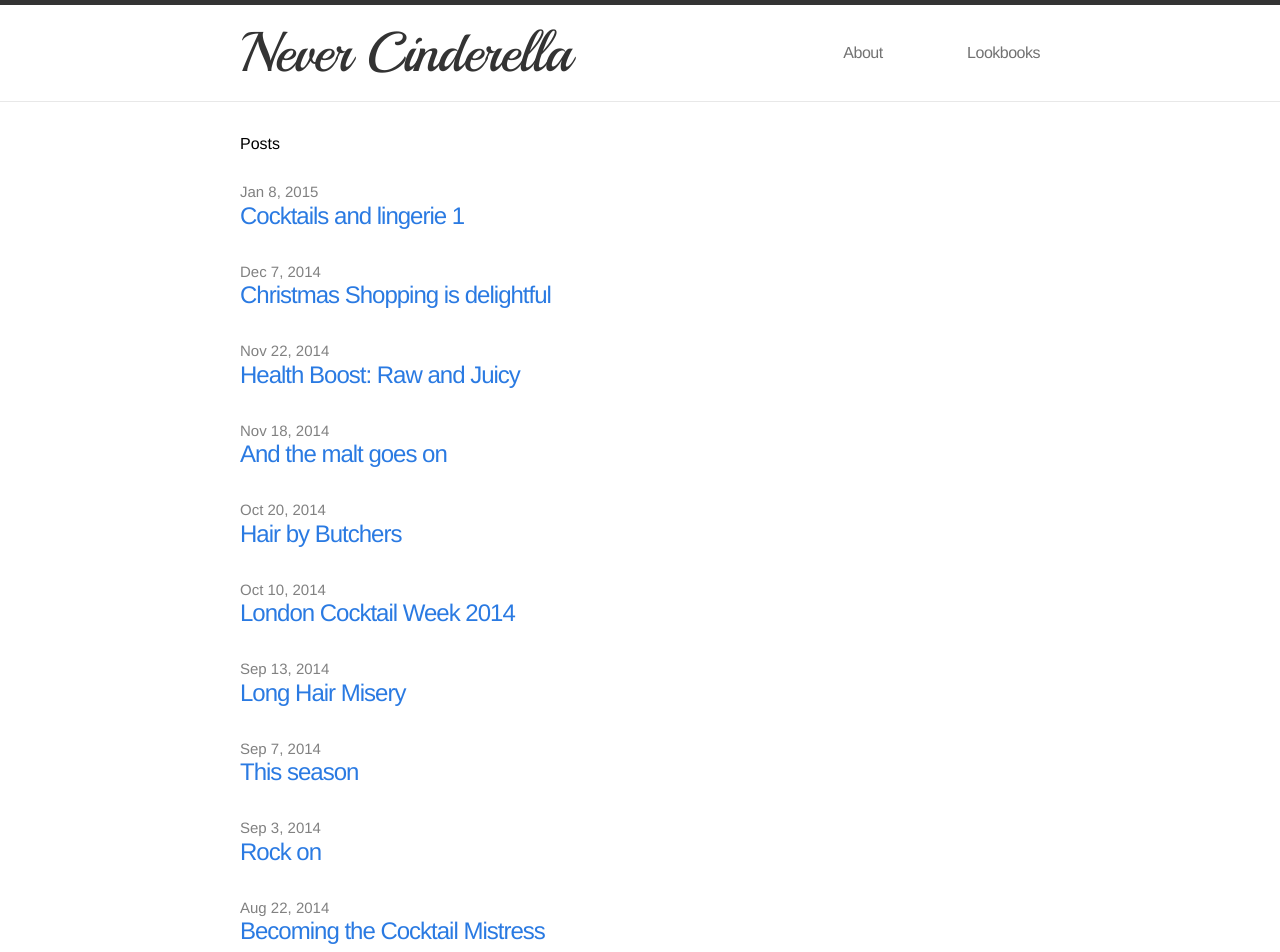
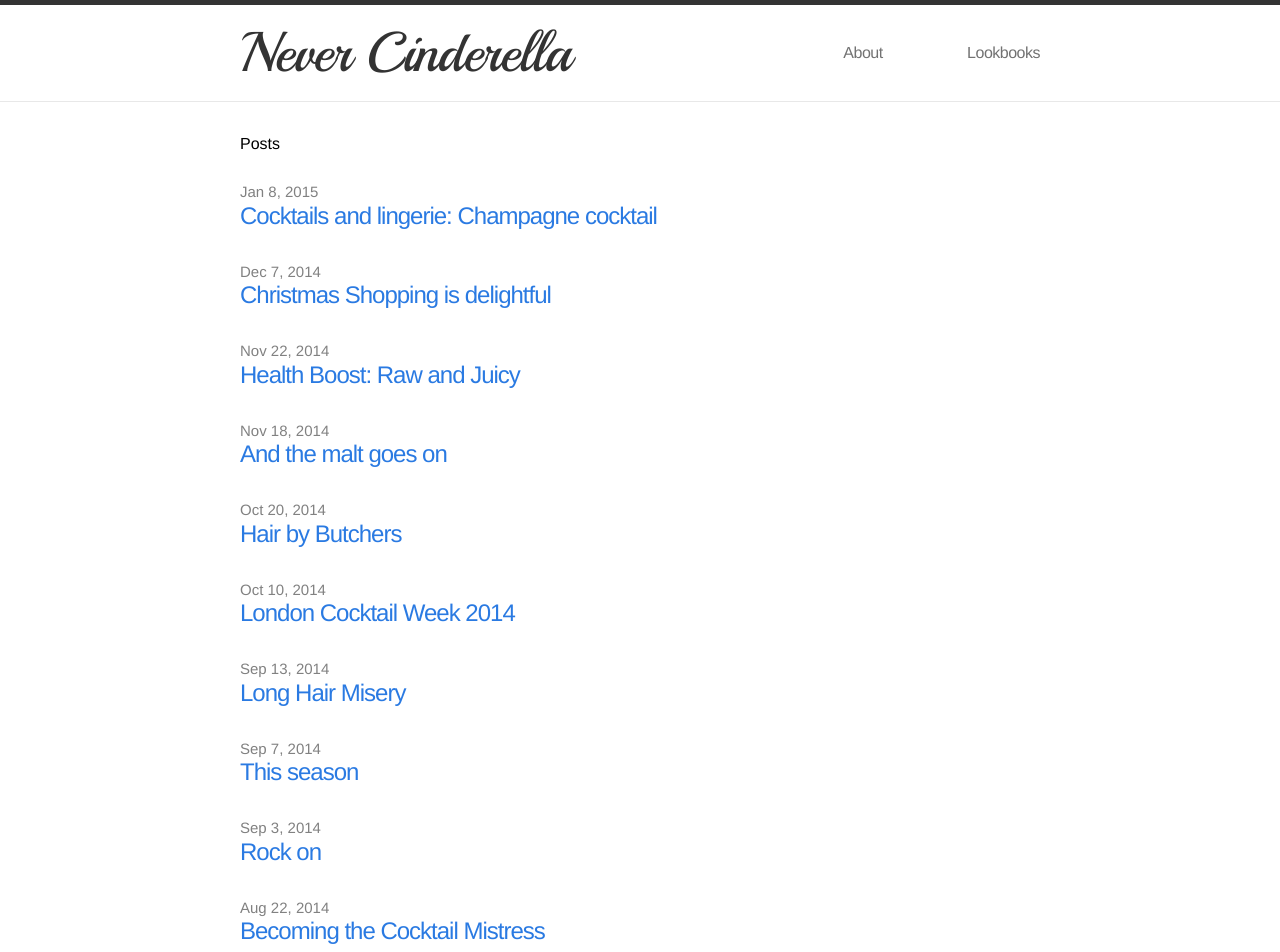
Before and after one commit to raphaelleheaf/nevercinderalla, a Jekyll site: the page built from index.html, in a window 1280 px wide. Shown: the top 952 px of the page. Built offline with Jekyll 4.4.1, drawn with Linux system fonts in a browser that asks for light colours; comment, search, counter and statistics services are not loaded.

Commit message:
blog amends

```diff
--- a/_posts/2015-01-08-cocktails-and-lingerie-1.markdown
+++ b/_posts/2015-01-08-cocktails-and-lingerie-1.markdown
@@ -1,6 +1,6 @@
 ---
 layout: post
-title:  "Cocktails and lingerie 1"
+title:  "Cocktails and lingerie: Champagne cocktail"
 date:   2015-01-08 23:05:13
 categories: fashion, mixology
 ---
```
